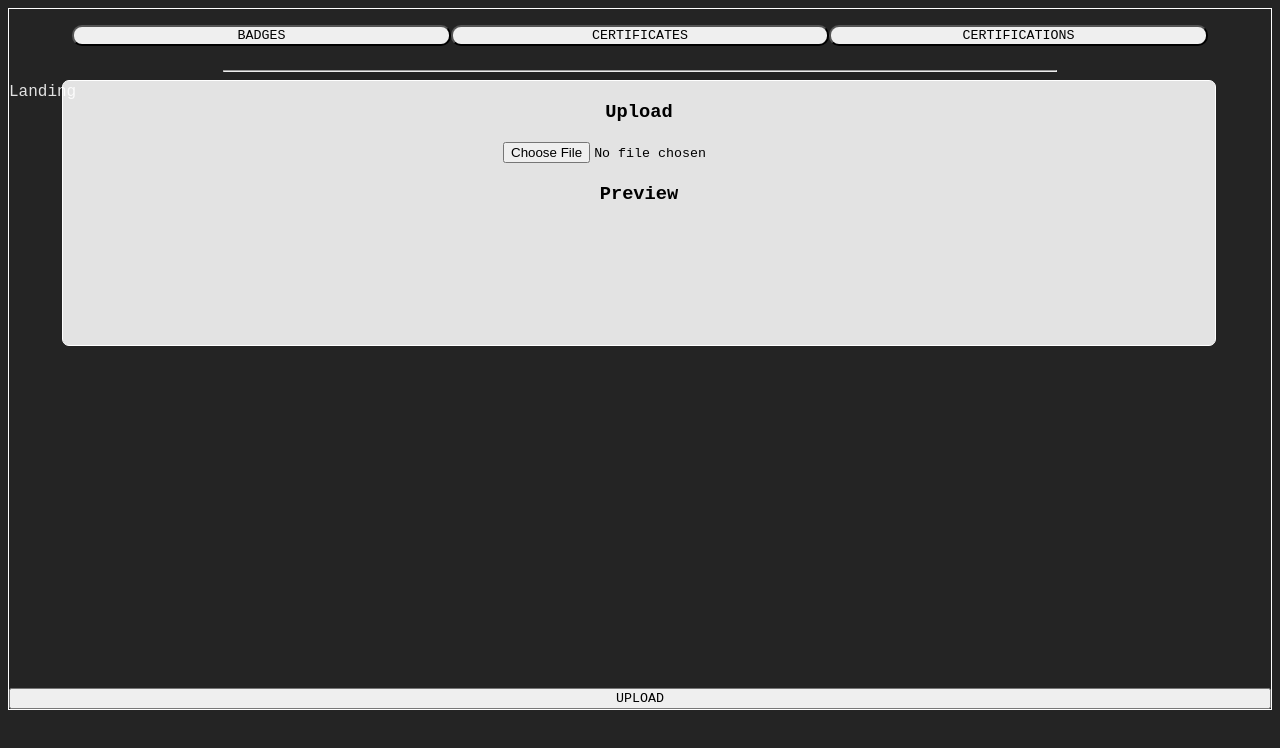
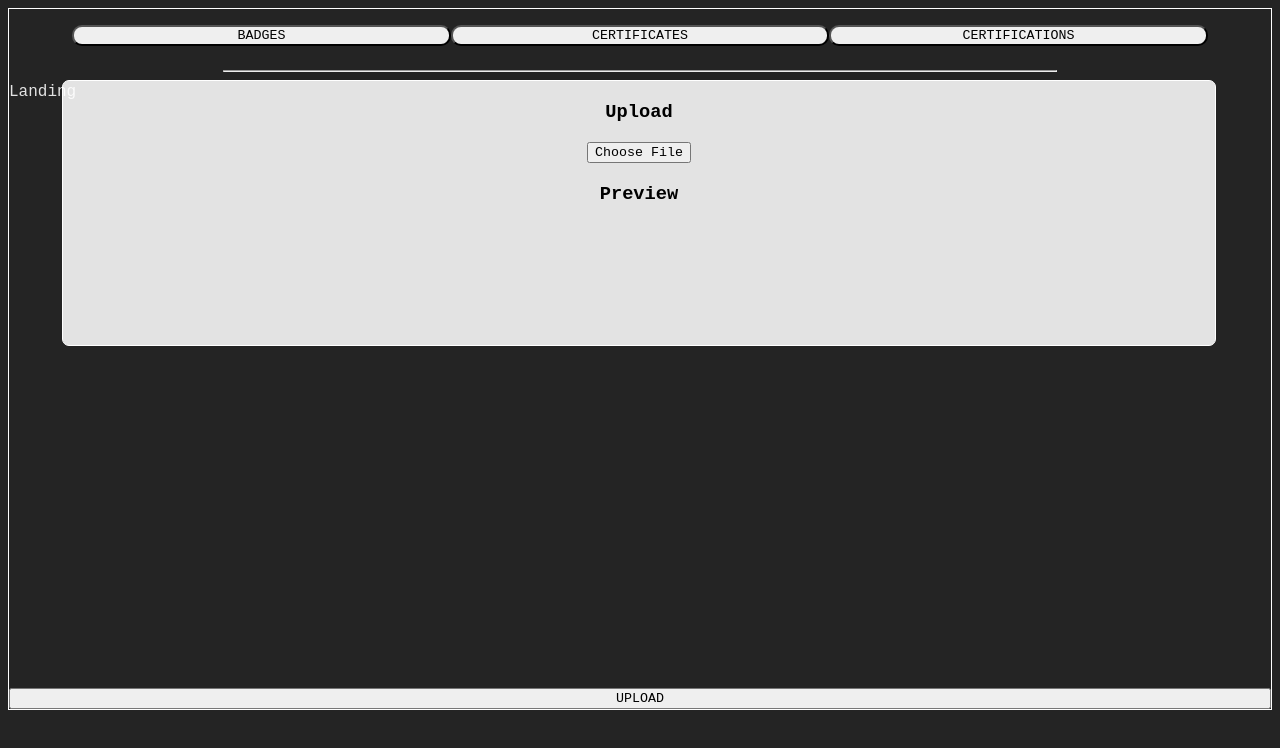
Before and after one commit to JaynewDee/acumen-gold, a React (Vite) app: page / in a window 1280 px wide. Both pictures are taken after a click on the button "UPLOAD". Shown: the top 748 px of the page. Built offline with nearby package versions, Linux system fonts and the light colour scheme.

Commit message:
proxy file input click to button to hide label text

```diff
--- a/src/components/modal/UploadModal.tsx
+++ b/src/components/modal/UploadModal.tsx
@@ -1,8 +1,9 @@
-import React, { useState } from "react";
+import React, { createRef, useRef, useState } from "react";
 import ReactDOM from "react-dom";
 import "./styles.css";
 const UploadModal = ({ modalState }: { modalState: boolean }) => {
   const [imgFiles, uploadimg] = useState([]);
+
   const imgFilehandler = (e) => {
     if (e.target.files.length !== 0) {
       uploadimg((imgfiles) => [
@@ -11,6 +12,9 @@ const UploadModal = ({ modalState }: { modalState: boolean }) => {
       ]);
     }
   };
+  const handleClickDefer = () => {
+    document.getElementById("invisible-input").click();
+  };
   console.log(imgFiles);
   const modal = ReactDOM.createPortal(
     <div
@@ -18,7 +22,15 @@ const UploadModal = ({ modalState }: { modalState: boolean }) => {
       style={modalState ? { transform: "scale(1)" } : {}}
     >
       <h3>Upload</h3>
-      <input type="file" onChange={imgFilehandler} />
+      <button onClick={handleClickDefer}>Choose File</button>
+      <input
+        id="invisible-input"
+        style={{ display: "none" }}
+        type="file"
+        name="upload-input"
+        accept=".gif,.jpg,.jpeg,.png"
+        onChange={imgFilehandler}
+      />
       <h3>Preview</h3>
       {imgFiles.map((elem) => (
         <>
```
